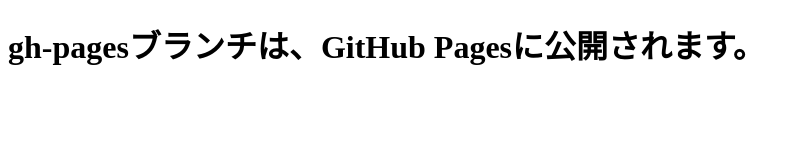
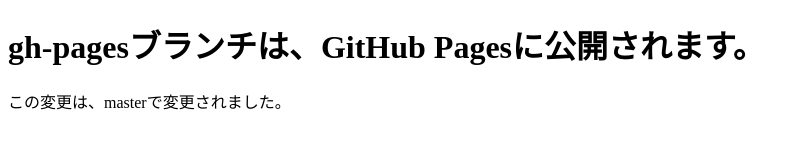
Before and after one commit to jyunjh/git-study, a plain HTML site: page index.html in a window 1280 px wide. Shown: the whole page, without its empty margins (0-800 px from the left). Drawn offline with Linux system fonts and the light colour scheme.

Commit message:
段落追加

```diff
--- a/index.html
+++ b/index.html
@@ -7,5 +7,6 @@
 </head>
 <body>
     <h1>gh-pagesブランチは、GitHub Pagesに公開されます。</h1>
+    <p>この変更は、masterで変更されました。</p>
 </body>
 </html>
```
